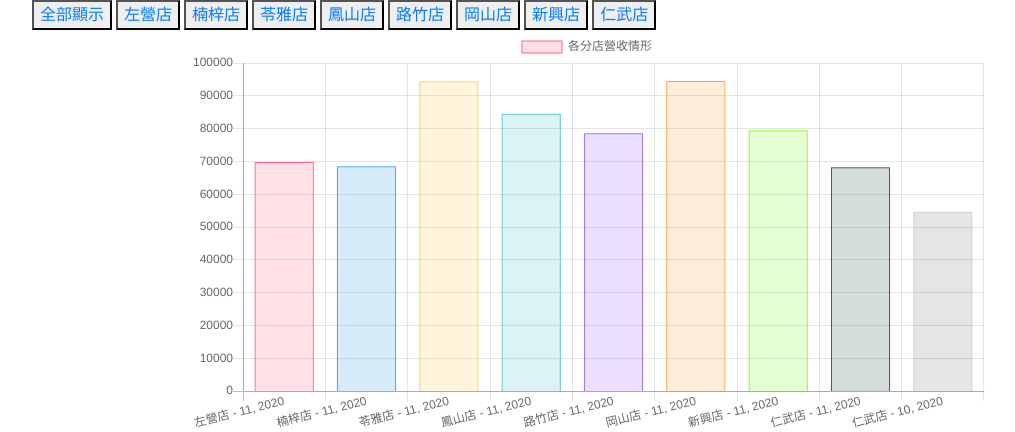
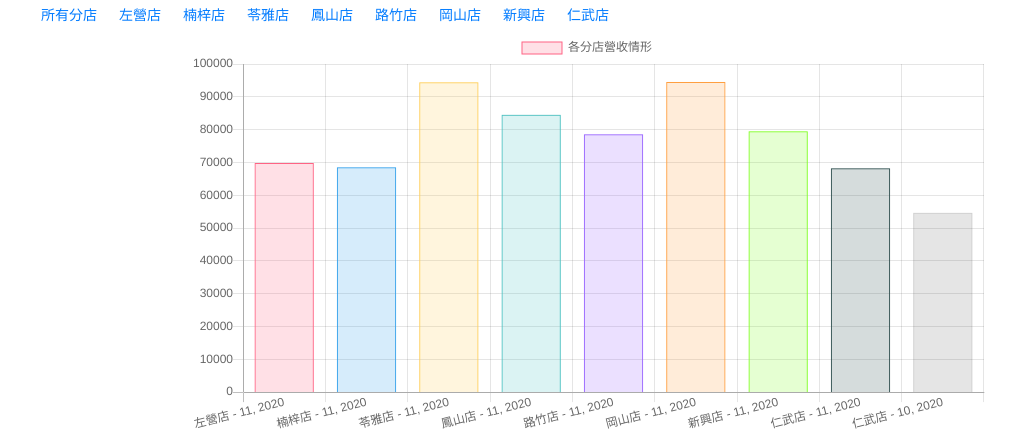
Before and after one commit to jane-8239/python-new, a Django app: page /mychart/ in a window 1280 px wide. Shown: the part 137-569 px from the top of the page, without its empty margins (53-1068 px from the left). Run offline with Django 3.2, Linux system fonts and the light colour scheme; data comes from the database, SQL or seed files in the repository; both versions use the stored data as it was after the commit.

Commit message:
first commit

```diff
--- a/mysite/views.py
+++ b/mysite/views.py
@@ -15,7 +15,9 @@ def homepage(request):
 
 def mychart(request, bid=0):
     now = datetime.now()
-    branches = Branch.objects.all()
+
+    stores = Branch.objects.all()
+
     if bid == 0:
         data = StoreIncome.objects.all()
     else:
--- a/templates/mychart.html
+++ b/templates/mychart.html
@@ -6,10 +6,14 @@
     <h1>我的統計圖表</h1>
 {% endblock %}
 {% block content %}
-<button><a href="/mychart/">全部顯示</a></button>
-{% for branch in branches %}
-    <button>
-        <a href="/mychart/{{branch.id}}/">{{branch.title}}</a>
+    <button class='btn btn-sm'>
+        <a href="/mychart/">所有分店</a>
+    </button>
+    {% for s in stores %}
+    <button class='btn btn-sm'>
+        <a href="/mychart/{{s.id}}/">
+            {{s.title}}
+        </a>
     </button>
 {% endfor %}
 <center>
```
Also changed, not shown: db.sqlite3.
